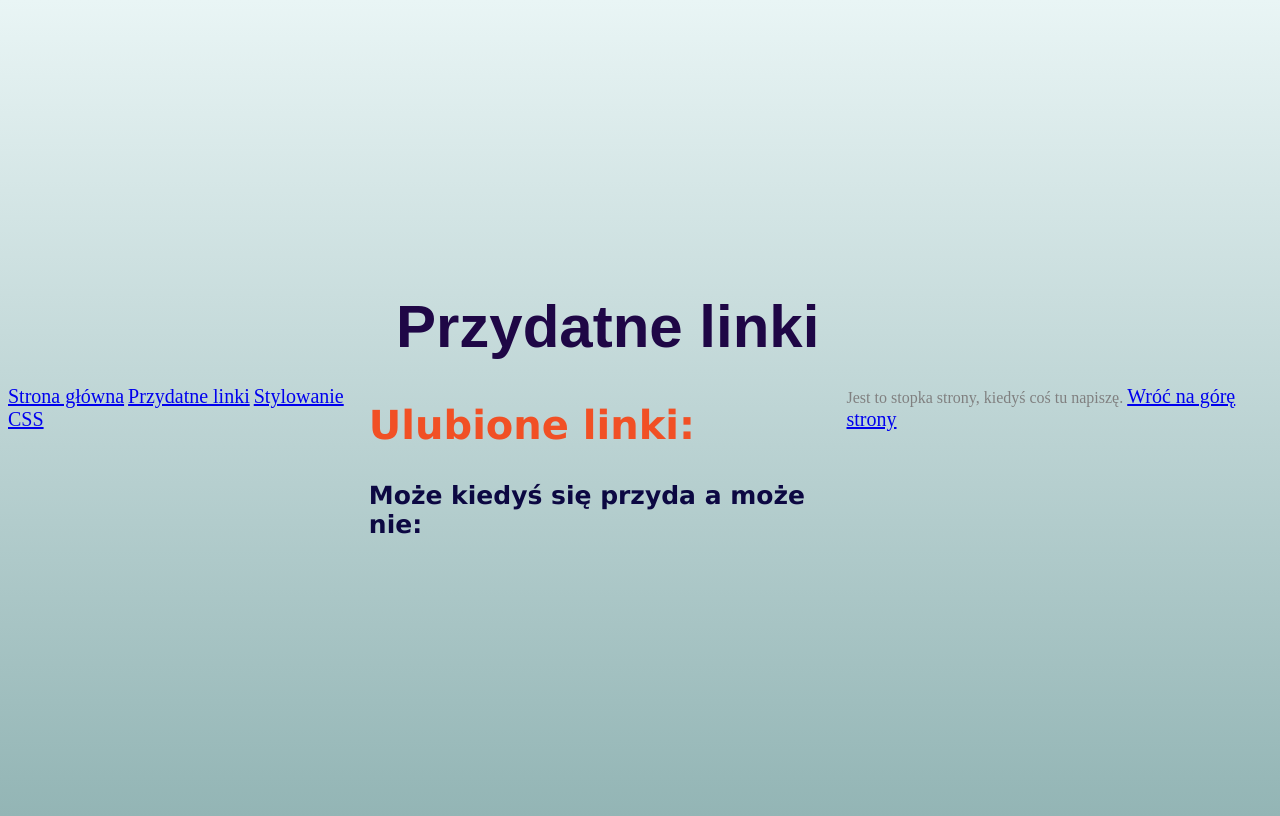
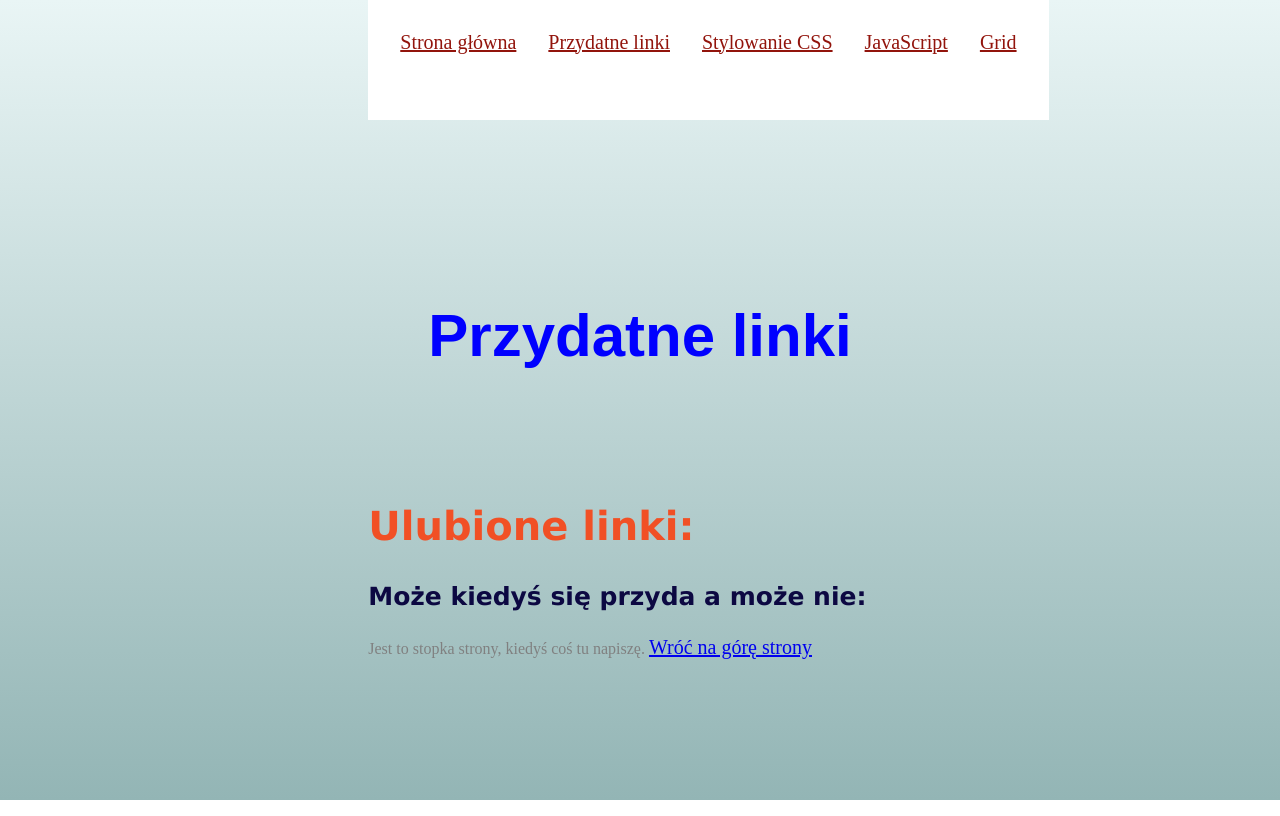
Before and after one commit to MateuszbW/homepage, a plain HTML site: page przydatne-linki.html in a window 1280 px wide. Drawn offline with Linux system fonts and the light colour scheme; a web font is replaced by a local one.

Commit message:
hamburger menu- repairs

```diff
--- a/grid.css
+++ b/grid.css
@@ -9,6 +9,34 @@
 .main{
 
 
+}
+.main__header{
+    max-width: 1600px;
+    margin: 60px auto 0;
+}
+
+.navigation {
+    padding: 16px;
+    display: none;
+    margin: 0 0 20px;
+}
+
+.navigation__link {
+    color: #92140c;
+    display: block;
+    margin: 0 0 16px;
+}
+
+.navigation--open{
+    display: block;
+}
+
+.hamburger{
+    position: absolute;
+    top: 19px;
+    right: 25px;
+    border: none;
+    background: none;
 }
 
 .header{
@@ -51,3 +79,25 @@
     }
 
 }
+@media (min-width: 768px) {
+    .navigation{
+      padding: 16px;
+      border-radius: 8px;
+      display: flex;
+      justify-content: space-around;
+      height: 100px;
+      align-items: center;
+      margin: 0 0 20px;
+    }
+    .main__header{
+      padding: 60px;
+    }
+    .header__navigation{
+      background: #fff;
+      top: 0;
+      width: 100%;
+    }
+    .hamburger{
+      display: none;
+    }
+  }
--- /dev/null
+++ b/grid.js
@@ -0,0 +1,5 @@
+const hamburger = document.querySelector('.hamburger--js');
+hamburger.addEventListener('click', () => {
+  const nav = document.querySelector('.navigation--js');
+  nav.classList.toggle('navigation--open');
+})
--- a/przydatne-linki.html
+++ b/przydatne-linki.html
@@ -1,30 +1,37 @@
 <!DOCTYPE html>
 <html lang="pl">
   <head>
-    <meta charset="UTF-8" />
-    <meta http-equiv="X-UA-Compatible" content="IE=edge" />
-    <meta name="viewport" content="width=device-width, initial-scale=1.0" />
+    <meta charset="UTF-8">
+    <meta http-equiv="X-UA-Compatible" content="IE=edge">
+    <meta name="viewport" content="width=device-width, initial-scale=1.0">
     <title>Przypominajka WTF</title>
-    <link href="style.css" rel="stylesheet" type="text/css" />
+    <link href="normalize.css" rel="stylesheet" type="text/css">
+    <link href="style.css" rel="stylesheet" type="text/css">
     <!--czcionka nagłówka-->
-    <link
-      href="http://fonts.googleapis.com/css?family=Akaya+Kanadaka&subset=latin,latin-ext"
-      rel="stylesheet"
-      type="text/css"
-    />
-  </head>
+    <link href='http://fonts.googleapis.com/css?family=Akaya+Kanadaka&subset=latin,latin-ext' rel='stylesheet'
+        type='text/css'>
+
+</head>
 
   <body>
-    <header>
-      <nav>
-        <a id="linki" href="index.html"> Strona główna</a>
-        <a id="linki" href="przydatne-linki.html"> Przydatne linki</a>
-        <a id="linki" href="pomoc-css.html">Stylowanie CSS</a>
-      </nav>
-    </header>
-    <main>
-      <header>
-        <h1 id="top">Przydatne linki</h1>
+  <div class="box-primary">
+      <header class="header">
+        <button class="hamburger hamburger--js" aria-label="Open menu">MENU</button>
+          <nav class="navigation navigation--js">
+              <a class="navigation__link" href="index.html"> Strona główna</a>
+              <a class="navigation__link" href="przydatne-linki.html"> Przydatne linki</a>
+              <a class="navigation__link" href="pomoc-css.html">Stylowanie CSS</a>
+              <a class="navigation__link" href="JavaScript.html">JavaScript</a>
+              <a class="navigation__link" href="Grid.html">Grid</a>
+          </nav>
+      </header>
+
+
+  <main class="main">
+
+
+      <header class="main__header">
+          <h1 id="top top--js">Przydatne linki</h1>
       </header>
 
       <section>
@@ -38,5 +45,7 @@
       Jest to stopka strony, kiedyś coś tu napiszę.
       <a href="#top"> Wróć na górę strony</a>
     </footer>
+    <script src="main.js"></script>
+  </div>
   </body>
 </html>
--- a/style.css
+++ b/style.css
@@ -1,3 +1,4 @@
+
 html {
   box-sizing: border-box;
 }
@@ -19,8 +20,7 @@
   min-height: 60px;
   position: fixed;
   top: 0;
-  width: 100%;
-}
+  }
 
 .main__header{
   max-width: 1600px;
@@ -47,12 +47,12 @@
 
 }
 .hamburger{
-  position: absolute;
+  position: fixed;
   top: 19px;
   right: 25px;
   border: none;
   background: none;
-  ;
+
 }
 
 h1 {
@@ -383,4 +383,14 @@
     .hamburger{
       display: none;
     }
+    .header{
+      background: #fff;
+      min-height: 60px;
+      position: fixed;
+      top: 0;
+      max-width: 1600px;
+    }
+    .navigation__link{
+      padding: 16px;
+    }
   }
```
Also changed, not shown: Grid.html (+11 -0 lines), JavaScript.html (+8 -6 lines), index.html (+1 -1 lines), pomoc-css.html (+8 -6 lines).
